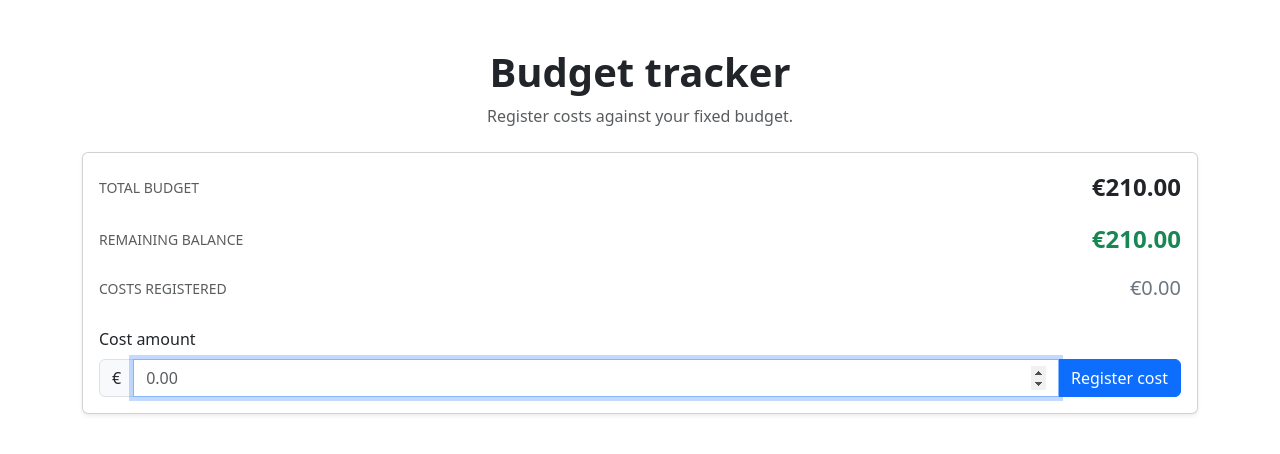
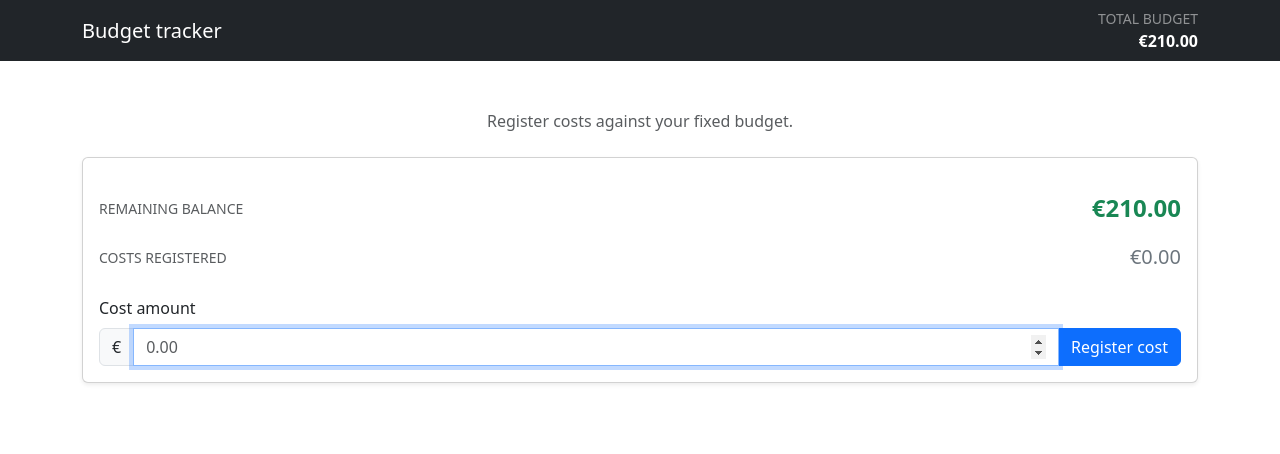
Before and after one commit to bacchilu/budgeteer, a React (Vite) app: page / in a window 1280 px wide. Shown: the top 454 px of the page. Built offline with nearby package versions, Linux system fonts and the light colour scheme.

Commit message:
feat: show total budget in navbar
  - add shared budget constant and currency formatter helpers
  - render navbar brand plus total budget aligned to the right
  - drop duplicate total budget row and relax header props

```diff
--- a/src/app.tsx
+++ b/src/app.tsx
@@ -1,9 +1,8 @@
 import {Decimal} from 'decimal.js';
 import React from 'react';
 
-import {BudgetSummary, Card, Form, Header, Page} from './ui';
-
-const INITIAL_BUDGET = new Decimal(210);
+import {INITIAL_BUDGET} from './lib/total-budget';
+import {BudgetSummary, Card, Form, Header, Navbar, Page} from './ui';
 
 export const App = function () {
     const [remaining, setRemaining] = React.useState<Decimal>(INITIAL_BUDGET);
@@ -13,12 +12,15 @@ export const App = function () {
     };
 
     return (
+        <>
+            <Navbar title="Budget tracker" />
             <Page>
-            <Header title="Budget tracker" description="Register costs against your fixed budget." />
+                <Header description="Register costs against your fixed budget." />
                 <Card>
                     <BudgetSummary initialBudget={INITIAL_BUDGET} remaining={remaining} />
                     <Form onSubmit={handleSubmit} />
                 </Card>
             </Page>
+        </>
     );
 };
--- /dev/null
+++ b/src/lib/format-currency.ts
@@ -0,0 +1,11 @@
+import {Decimal} from 'decimal.js';
+
+const CURRENCY_FORMATTER = new Intl.NumberFormat(undefined, {
+    currency: 'EUR',
+    minimumFractionDigits: 2,
+    style: 'currency',
+});
+
+export const formatCurrency = function (value: Decimal) {
+    return CURRENCY_FORMATTER.format(value.toNumber());
+};
--- /dev/null
+++ b/src/lib/total-budget.ts
@@ -0,0 +1,3 @@
+import {Decimal} from 'decimal.js';
+
+export const INITIAL_BUDGET = new Decimal(210);
--- a/src/ui/budget-summary.tsx
+++ b/src/ui/budget-summary.tsx
@@ -1,15 +1,7 @@
 import {Decimal} from 'decimal.js';
 import React from 'react';
 
-const CURRENCY_FORMATTER = new Intl.NumberFormat(undefined, {
-    currency: 'EUR',
-    minimumFractionDigits: 2,
-    style: 'currency',
-});
-
-const formatCurrency = function (value: Decimal) {
-    return CURRENCY_FORMATTER.format(value.toNumber());
-};
+import {formatCurrency} from '../lib/format-currency';
 
 export const BudgetSummary: React.FC<{initialBudget: Decimal; remaining: Decimal}> = function ({
     initialBudget,
@@ -23,10 +15,6 @@ export const BudgetSummary: React.FC<{initialBudget: Decimal; remaining: Decimal
 
     return (
         <div className="mb-4">
-            <div className="d-flex justify-content-between align-items-center">
-                <span className="text-uppercase small text-muted">Total budget</span>
-                <span className="fs-4 fw-semibold balance-accent">{formatCurrency(initialBudget)}</span>
-            </div>
             <div className="d-flex justify-content-between align-items-center mt-3">
                 <span className="text-uppercase small text-muted">Remaining balance</span>
                 <span className={`fs-4 fw-semibold balance-accent ${remainingAccent}`} data-testid="remaining-balance">
--- a/src/ui/header.tsx
+++ b/src/ui/header.tsx
@@ -1,10 +1,12 @@
 import React from 'react';
 
-export const Header: React.FC<{title: string; description: string}> = function ({title, description}) {
+export const Header: React.FC<{title?: string; description?: string}> = function ({title, description}) {
+    if (!title && !description) return null;
+
     return (
         <div className="text-center mb-4">
-            <h1 className="display-6 fw-semibold mb-2">{title}</h1>
-            <p className="text-muted mb-0">{description}</p>
+            {title ? <h1 className="display-6 fw-semibold mb-2">{title}</h1> : null}
+            {description ? <p className="text-muted mb-0">{description}</p> : null}
         </div>
     );
 };
--- a/src/ui/index.ts
+++ b/src/ui/index.ts
@@ -2,4 +2,5 @@ export {BudgetSummary} from './budget-summary';
 export {Card} from './card';
 export {Form} from './form';
 export {Header} from './header';
+export {Navbar} from './navbar';
 export {Page} from './page';
--- /dev/null
+++ b/src/ui/navbar.tsx
@@ -0,0 +1,20 @@
+import React from 'react';
+
+import {formatCurrency} from '../lib/format-currency';
+import {INITIAL_BUDGET} from '../lib/total-budget';
+
+export const Navbar: React.FC<{title: string}> = function ({title}) {
+    const formattedBudget = formatCurrency(INITIAL_BUDGET);
+
+    return (
+        <nav className="navbar navbar-dark bg-dark">
+            <div className="container d-flex justify-content-between align-items-center">
+                <span className="navbar-brand mb-0 h1">{title}</span>
+                <div className="text-end">
+                    <span className="d-block text-uppercase small text-white-50">Total budget</span>
+                    <span className="fw-semibold text-white">{formattedBudget}</span>
+                </div>
+            </div>
+        </nav>
+    );
+};
```
Lines whose indentation alone changed are shown as unchanged.
